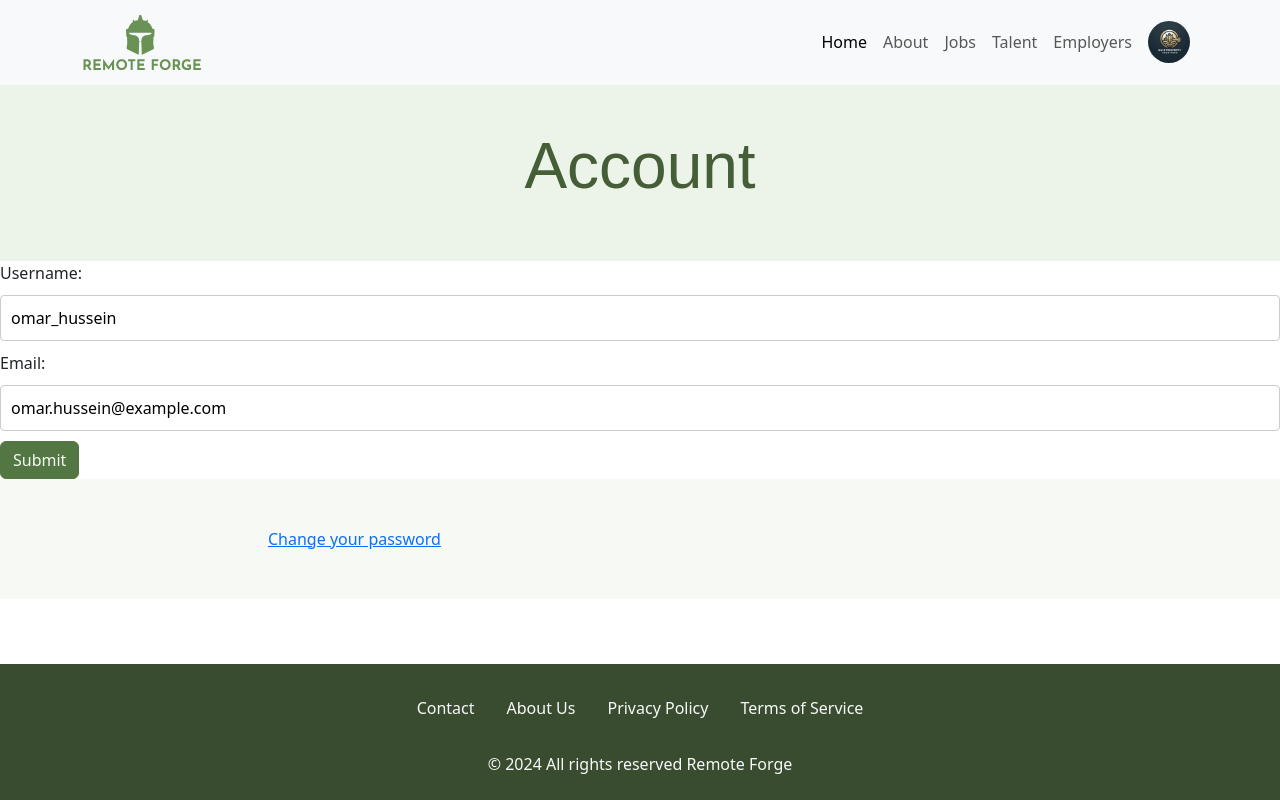
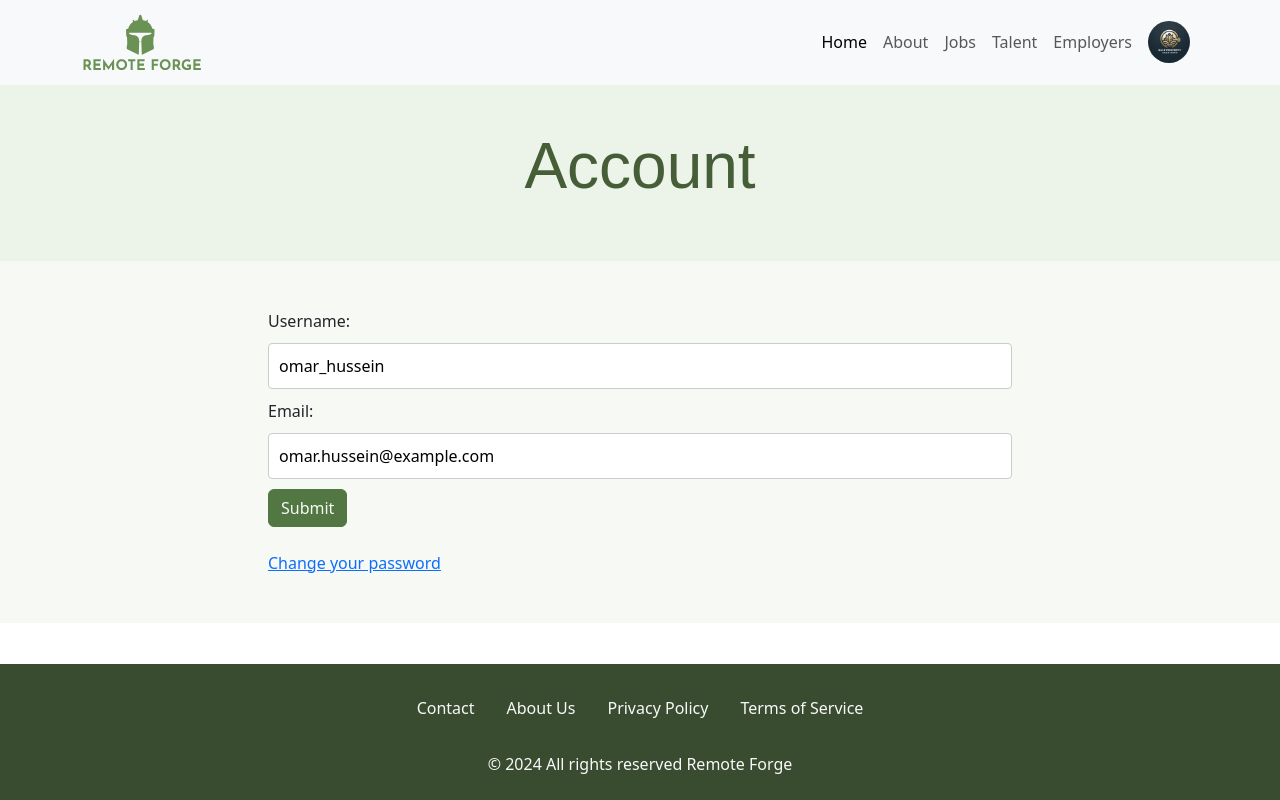
Before and after one commit to patrickhladun/remote-forge, a Django app: page /account/ in a window 1280 px wide. Run offline with Django 5.2, Linux system fonts and the light colour scheme; a user stored in the database is signed in; data comes from the database, SQL or seed files in the repository; some libraries are stand-ins or nearby versions.

Commit message:
refactor: update html structure

```diff
--- a/apps/job/templates/job/user/job_add.html
+++ b/apps/job/templates/job/user/job_add.html
@@ -7,6 +7,10 @@
         <h1 class="text-center">Add Job</h1>
       </div>
     </section>
-    {% include 'partials/forms/form.html' %}
+    <section class="bg-brand-50 py-5">
+      <div class="container-sm">
+        {% include 'partials/forms/form.html' %}
+      </div>
+    </section>
   </main>
 {% endblock %}
--- a/apps/job/templates/job/user/job_edit.html
+++ b/apps/job/templates/job/user/job_edit.html
@@ -7,6 +7,10 @@
         <h1 class="text-center">Job</h1>
       </div>
     </section>
-    {% include 'partials/forms/form.html' %}
+    <section class="bg-brand-50 py-5">
+      <div class="container-sm">
+        {% include 'partials/forms/form.html' %}
+      </div>
+    </section>
   </main>
 {% endblock %}
--- a/apps/user/templates/user/admin/account.html
+++ b/apps/user/templates/user/admin/account.html
@@ -9,10 +9,12 @@
       <h1 class="text-center">Account</h1>
     </div>
   </section>
-  {% include 'partials/forms/form.html' %}
-  <section class="bg-brand-50">
-    <div class="container-sm py-5">
-      <a href="{% url 'account_change_password' %}">Change your password</a>
+  <section class="bg-brand-50 py-5">
+    <div class="container-sm">
+      {% include 'partials/forms/form.html' %}
+      <div class="mt-4">
+        <a href="{% url 'account_change_password' %}">Change your password</a>
+      </div>
     </div>
   </section>
 {% endblock %}
```
